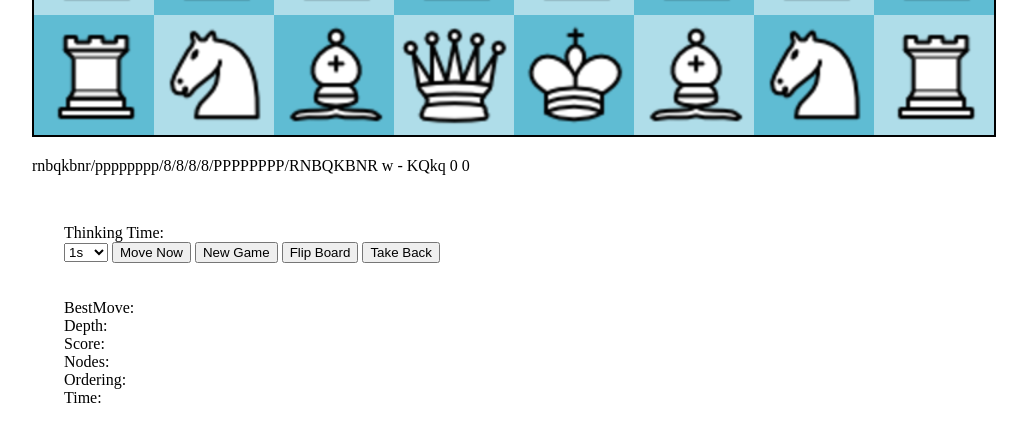
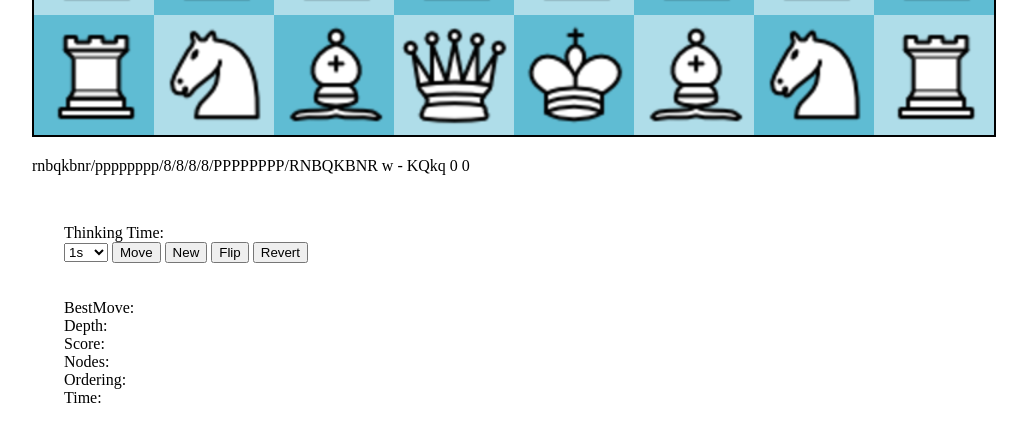
Before and after one commit to kidschess/chessjs, a plain HTML site: page index.html in a window 1280 px wide. Shown: the part 876-1318 px from the top of the page, without its empty margins (36-1063 px from the left). Drawn offline with Linux system fonts and the light colour scheme; no server answers.

Commit message:
fix: change the button text

```diff
--- a/index.html
+++ b/index.html
@@ -31,10 +31,10 @@
 				<option value="8">8s</option>
 				<option value="10">10s</option>
 			</select>
-			<button type="button" id="SearchButton">Move Now</button>
-			<button type="button" id="NewGameButton">New Game</button>
-			<button type="button" id="FlipButton">Flip Board</button>
-			<button type="button" id="TakeButton">Take Back</button></br></br></br>
+			<button type="button" id="SearchButton">Move</button>
+			<button type="button" id="NewGameButton">New</button>
+			<button type="button" id="FlipButton">Flip</button>
+			<button type="button" id="TakeButton">Revert</button></br></br></br>
 			<span id="BestOut">BestMove:</span><br/>
 			<span id="DepthOut">Depth:</span><br/>
 			<span id="ScoreOut">Score:</span><br/>
```
